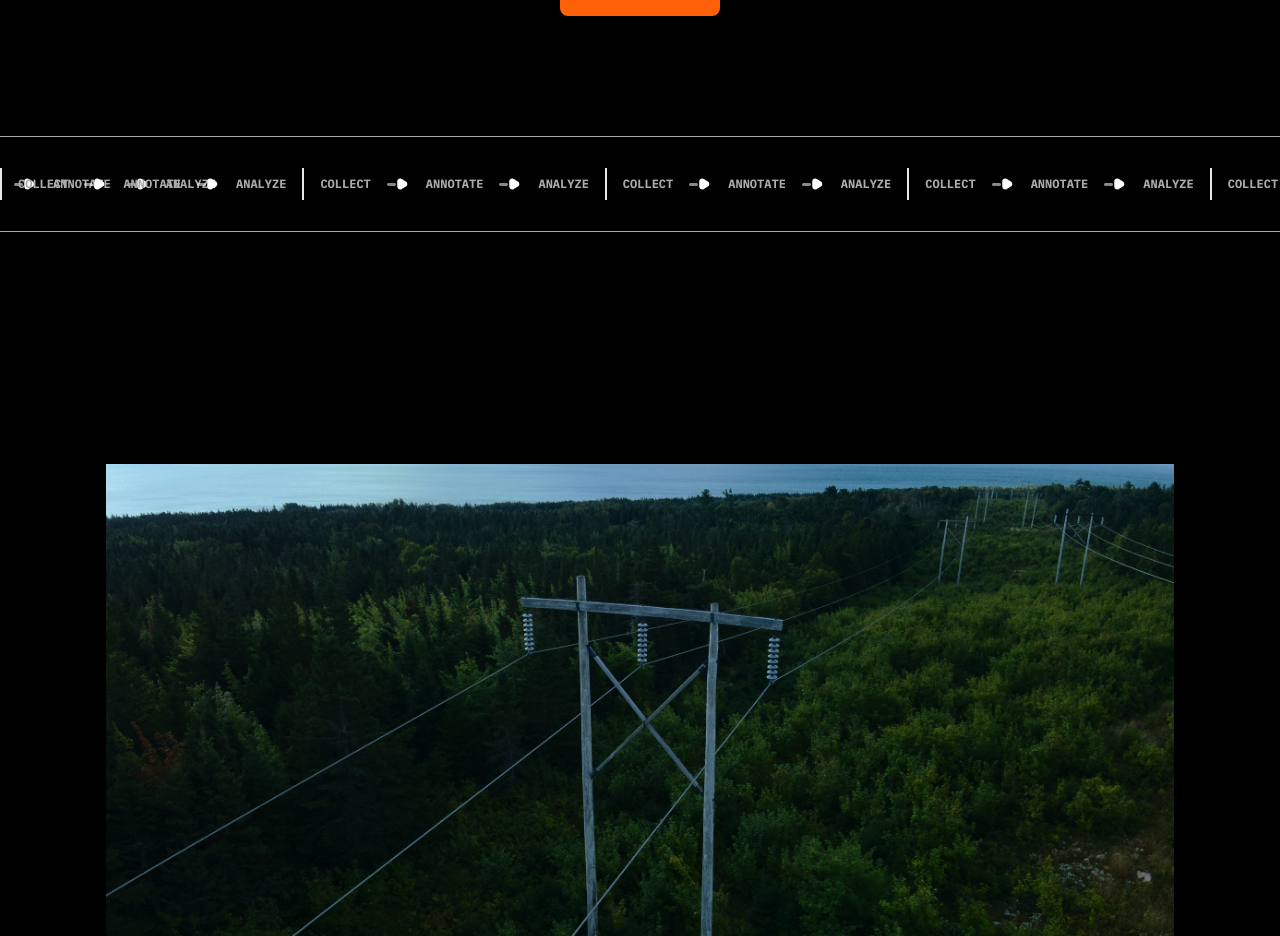
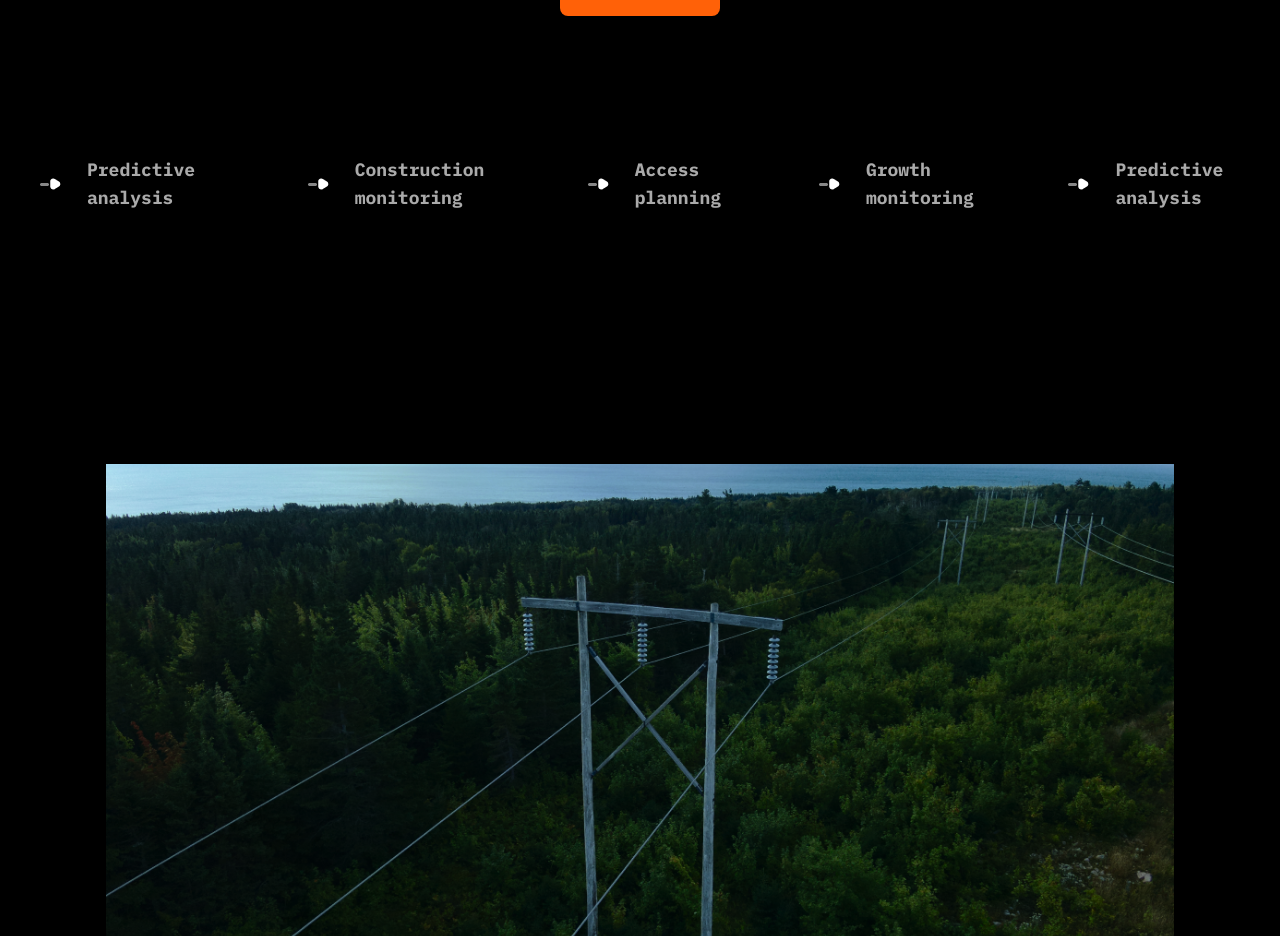
Before and after one commit to Generalsoi/detect-atlantic, a React (Vite) app: page /solutions/ondemand in a window 1280 px wide. Shown: the part 1340-2276 px from the top of the page. Built offline with nearby package versions, Linux system fonts and the light colour scheme.

Commit message:
fix: minor updates

```diff
--- /dev/null
+++ b/src/layouts/solutions/constructionMonitoringScroll.tsx
@@ -0,0 +1,50 @@
+import React, { FC } from "react";
+
+import ArrowRight from "../../assets/images/arrow-right.png";
+
+export const ConstructionMonitoringScroll: FC = () => {
+  return (
+    <div className="hidden lg:block relative  overflow-hidden h-40 font-ibmPlexMono text-white my-10">
+      <div className="absolute w-[200%] top-0 left-0 right-0 flex gap-4 h-24 border-none">
+        <section className="flex items-center gap-6 py-4 w-[50%] animate-swipe">
+          <img src={ArrowRight} alt="arrow-right" className="ml-6" />
+          <p className=" text-lg text-[#AAAAAA] font-bold">Growth monitoring</p>
+          <img src={ArrowRight} alt="arrow-right" />
+          <p className=" text-lg text-[#AAAAAA] font-bold">
+            Predictive analysis
+          </p>
+          <img src={ArrowRight} alt="arrow-right" className="ml-6" />
+          <p className=" text-lg text-[#AAAAAA] font-bold">
+            Construction monitoring
+          </p>
+
+          <img src={ArrowRight} alt="arrow-right" />
+          <p className=" text-lg text-[#AAAAAA] font-bold">Access planning</p>
+          <img src={ArrowRight} alt="arrow-right" className="ml-6" />
+          <p className=" text-lg text-[#AAAAAA] font-bold">Growth monitoring</p>
+        </section>
+        <section className="flex items-center gap-6 py-4 w-[50%] animate-swipe">
+          <img src={ArrowRight} alt="arrow-right" className="ml-6" />
+          <p className=" text-lg text-[#AAAAAA] font-bold">
+            Predictive analysis
+          </p>
+
+          <img src={ArrowRight} alt="arrow-right" className="ml-6" />
+          <p className=" text-lg text-[#AAAAAA] font-bold">
+            Construction monitoring
+          </p>
+
+          <img src={ArrowRight} alt="arrow-right" />
+          <p className=" text-lg text-[#AAAAAA] font-bold">Access planning</p>
+
+          <img src={ArrowRight} alt="arrow-right" className="ml-6" />
+          <p className=" text-lg text-[#AAAAAA] font-bold">Growth monitoring</p>
+          <img src={ArrowRight} alt="arrow-right" className="ml-6" />
+          <p className=" text-lg text-[#AAAAAA] font-bold">
+            Predictive analysis
+          </p>
+        </section>
+      </div>
+    </div>
+  );
+};
--- a/src/layouts/solutions/onDemand.tsx
+++ b/src/layouts/solutions/onDemand.tsx
@@ -4,7 +4,7 @@ import Media4 from "../../assets/images/media4.png";
 import UpArrow from "../../assets/images/uparrow.png";
 import { Footer } from "./../../components/Footer";
 import { motion } from "framer-motion";
-import { ColletAnnotateScroll } from "../homepage/colletAnnotate";
+import { ConstructionMonitoringScroll } from "./constructionMonitoringScroll";
 
 export const OnDemand: FC = () => {
   return (
@@ -56,7 +56,7 @@ export const OnDemand: FC = () => {
         </button>
       </motion.div>
 
-      <ColletAnnotateScroll />
+      <ConstructionMonitoringScroll />
 
       <motion.div
         className="flex flex-col items-center justify-center mt-16 md:mt-20 py-10 h-screen"
```
